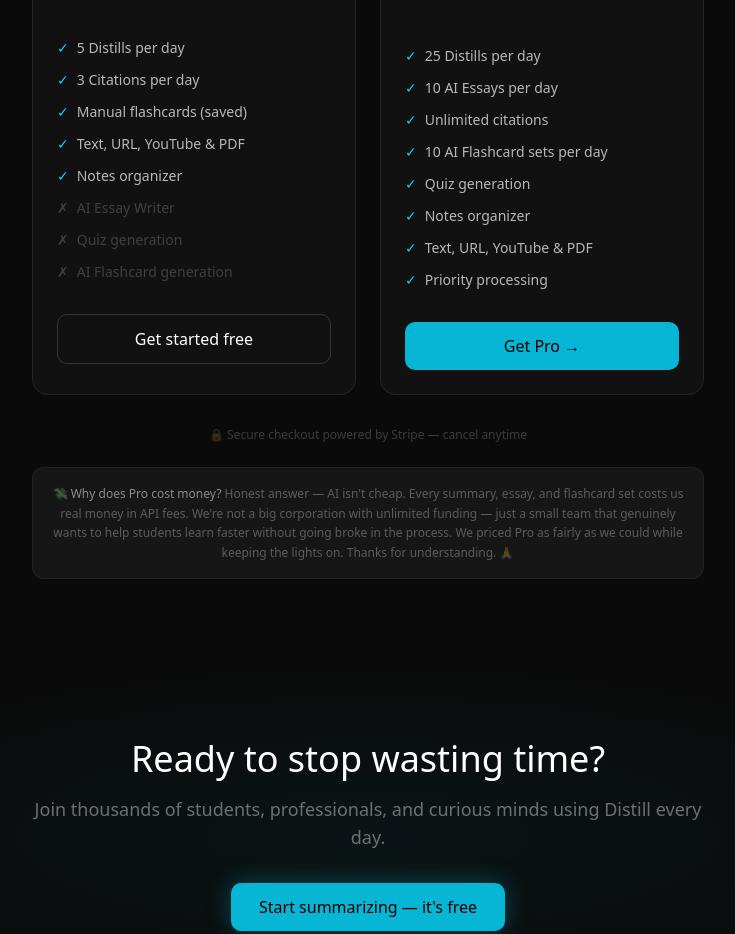
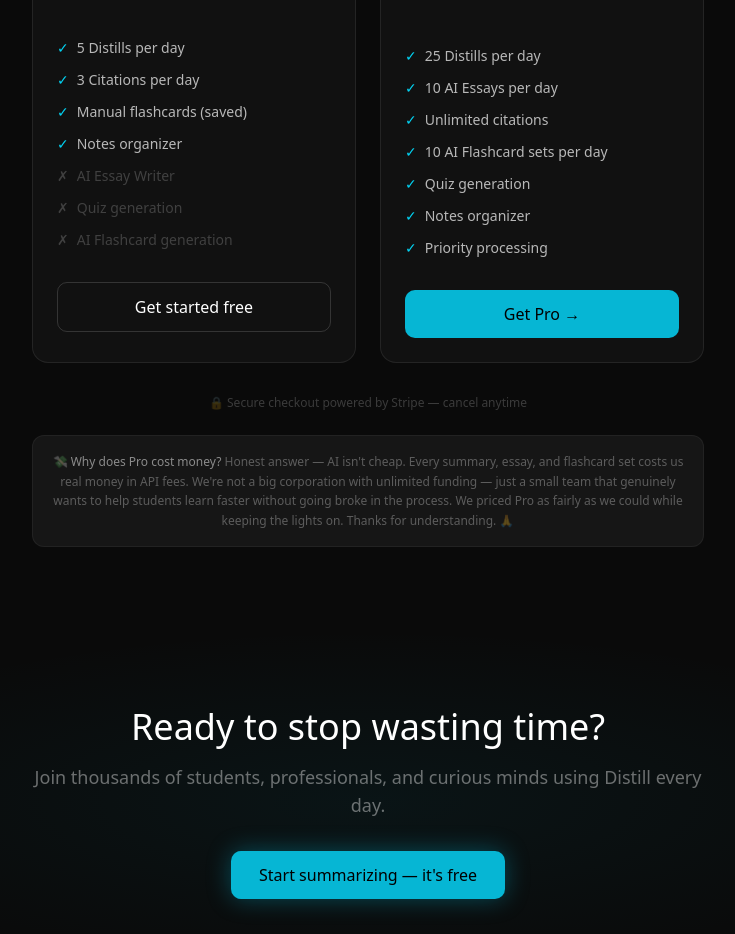
Before and after one commit to azxtyn/Distill, a Next.js app: page / in a window 1280 px wide. Shown: the part 3260-4194 px from the top of the page, without its empty margins (272-1007 px from the left). Built offline with nearby package versions, Linux system fonts and the light colour scheme; no server answers.

Commit message:
clean up pricing page remove redundant features

```diff
--- a/components/Pricing.js
+++ b/components/Pricing.js
@@ -73,7 +73,6 @@
             <li className="flex items-center gap-2 text-white/70"><span className="text-cyan-400">✓</span> 5 Distills per day</li>
             <li className="flex items-center gap-2 text-white/70"><span className="text-cyan-400">✓</span> 3 Citations per day</li>
             <li className="flex items-center gap-2 text-white/70"><span className="text-cyan-400">✓</span> Manual flashcards (saved)</li>
-            <li className="flex items-center gap-2 text-white/70"><span className="text-cyan-400">✓</span> Text, URL, YouTube & PDF</li>
             <li className="flex items-center gap-2 text-white/70"><span className="text-cyan-400">✓</span> Notes organizer</li>
             <li className="flex items-center gap-2 text-white/20"><span className="text-white/20">✗</span> AI Essay Writer</li>
             <li className="flex items-center gap-2 text-white/20"><span className="text-white/20">✗</span> Quiz generation</li>
@@ -108,7 +107,6 @@
             <li className="flex items-center gap-2 text-white/70"><span className="text-cyan-400">✓</span> 10 AI Flashcard sets per day</li>
             <li className="flex items-center gap-2 text-white/70"><span className="text-cyan-400">✓</span> Quiz generation</li>
             <li className="flex items-center gap-2 text-white/70"><span className="text-cyan-400">✓</span> Notes organizer</li>
-            <li className="flex items-center gap-2 text-white/70"><span className="text-cyan-400">✓</span> Text, URL, YouTube & PDF</li>
             <li className="flex items-center gap-2 text-white/70"><span className="text-cyan-400">✓</span> Priority processing</li>
           </ul>
           {!isSignedIn ? (
```
